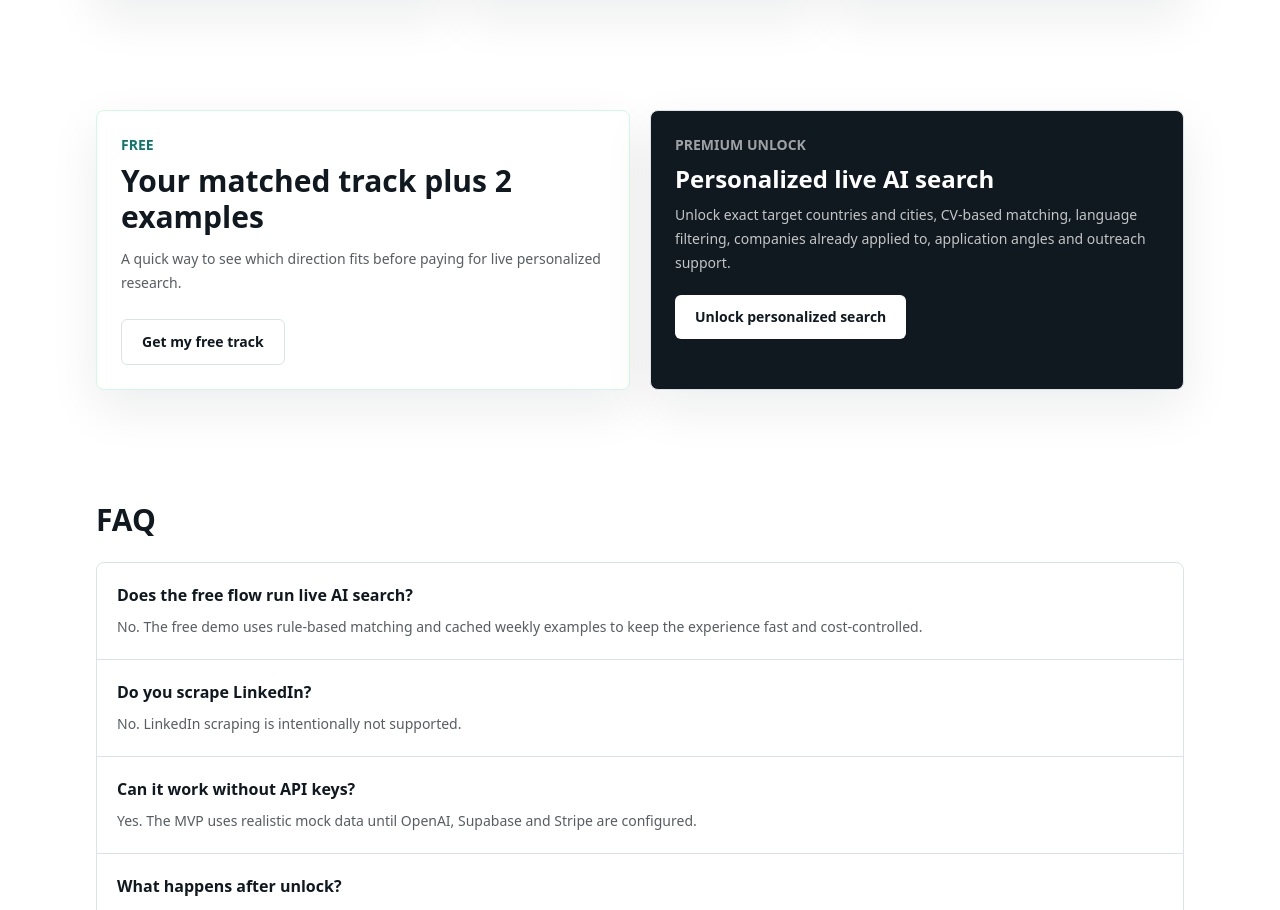
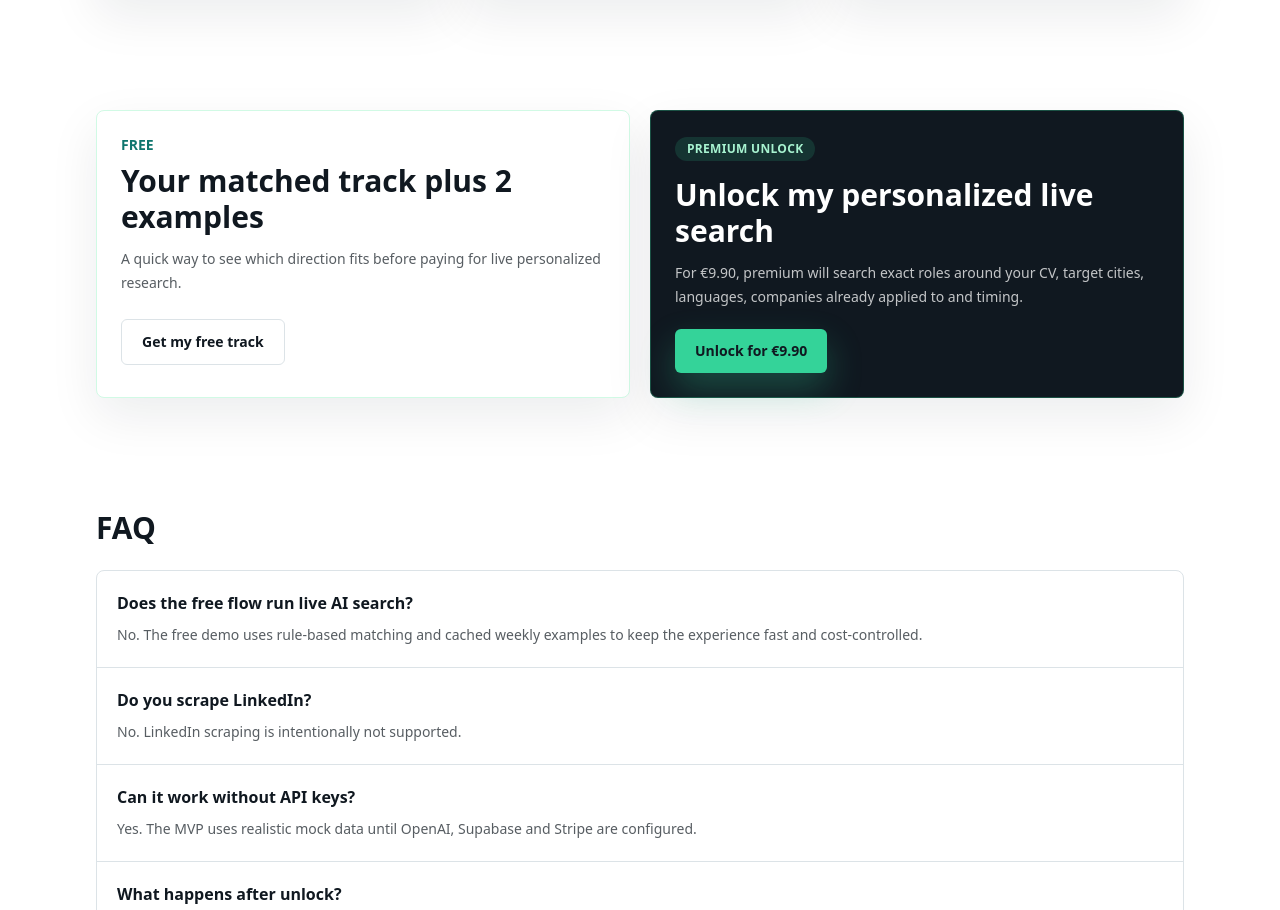
Before and after one commit to paulcuillerot-star/internshiphunter, a Next.js app: page / in a window 1280 px wide. Shown: the part 1281-2191 px from the top of the page. Built offline with nearby package versions, Linux system fonts and the light colour scheme.

Commit message:
Reapply premium CTA polish

```diff
--- a/components/PricingCTA.tsx
+++ b/components/PricingCTA.tsx
@@ -1,2 +1,18 @@
 import Link from "next/link";
-export function PricingCTA({ reportId }: { reportId?: string }) { const href = reportId ? `/premium/${reportId}` : "/apply"; return <div className="rounded-lg border border-line bg-ink p-6 text-white shadow-soft"><p className="text-sm font-semibold uppercase text-white/60">Premium unlock</p><h3 className="mt-2 text-2xl font-bold">Personalized live AI search</h3><p className="mt-2 text-sm leading-6 text-white/75">Unlock exact target countries and cities, CV-based matching, language filtering, companies already applied to, application angles and outreach support.</p><Link href={href} className="mt-5 inline-flex rounded-md bg-white px-5 py-3 text-sm font-semibold text-ink">Unlock personalized search</Link></div>; }
+
+export function PricingCTA({ reportId }: { reportId?: string }) {
+  const href = reportId ? `/premium/${reportId}` : "/apply";
+
+  return (
+    <div className="rounded-lg border border-emerald-400/30 bg-ink p-6 text-white shadow-soft">
+      <p className="inline-flex rounded-full bg-emerald-400/15 px-3 py-1 text-xs font-bold uppercase tracking-wide text-emerald-200">Premium unlock</p>
+      <h3 className="mt-4 text-3xl font-bold">Unlock my personalized live search</h3>
+      <p className="mt-3 text-sm leading-6 text-white/75">
+        For €9.90, premium will search exact roles around your CV, target cities, languages, companies already applied to and timing.
+      </p>
+      <Link href={href} className="mt-5 inline-flex rounded-md bg-emerald-400 px-5 py-3 text-sm font-bold text-ink shadow-[0_16px_35px_rgba(52,211,153,0.28)] transition hover:bg-emerald-300">
+        Unlock for €9.90
+      </Link>
+    </div>
+  );
+}
```
